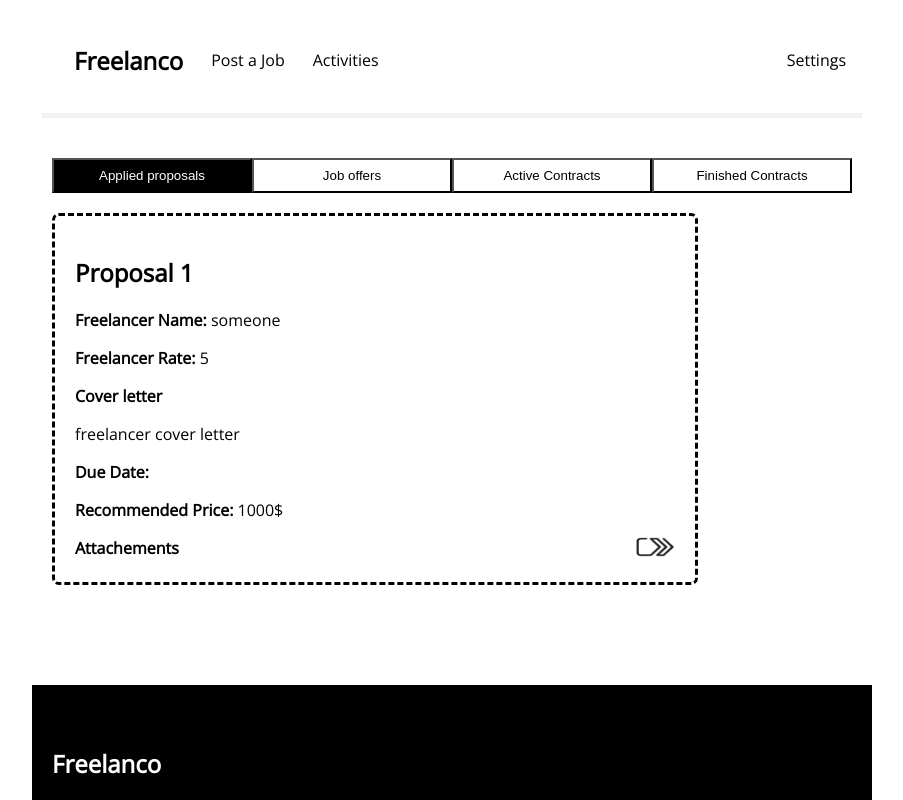
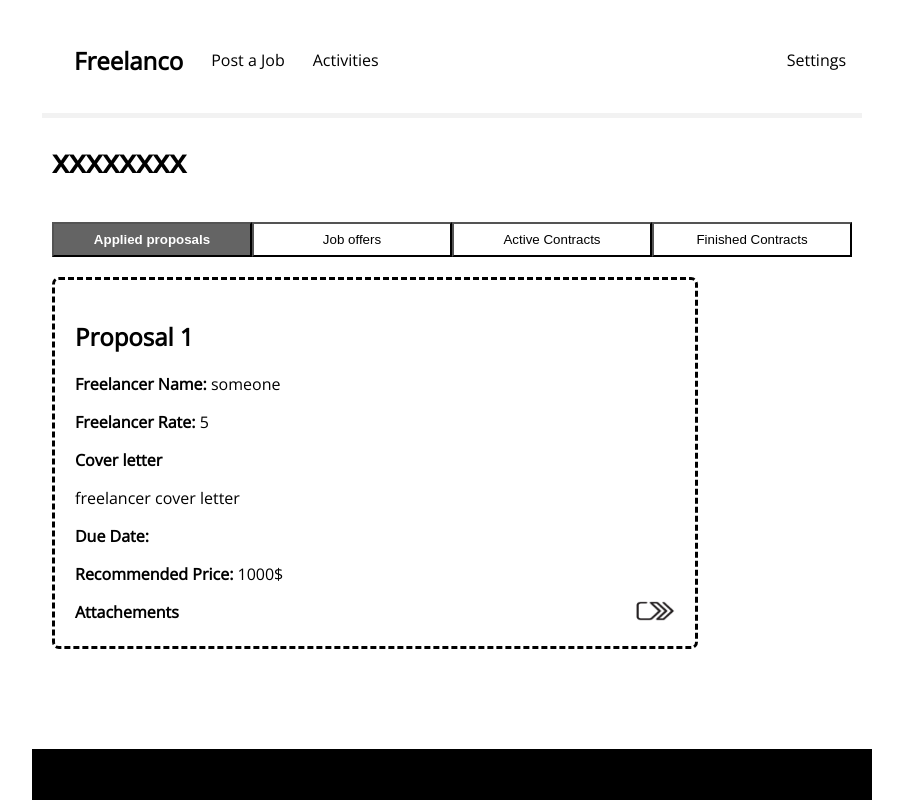
Before and after one commit to moezemara/freelance-dashboard, a React (Create React App) app: page /client-activities in a window 1280 px wide. In both pictures the pointer is over the button "Applied proposals". Shown: the top 800 px of the page, without its empty margins (188-1091 px from the left). Built offline with nearby package versions, Linux system fonts and the light colour scheme.

Commit message:
some updates

```diff
--- a/src/ActivitiesPage.js
+++ b/src/ActivitiesPage.js
@@ -1,7 +1,7 @@
 import { useEffect, useState } from "react";
 import ContractCard from "./ContractCard";
 import ProposalCard from "./ProposalCard";
-
+import ProfileCard from "./ProfileCard";
 
 const arr = [{'id':1,title:'Proposal 1',freelancerName:'someone',freelancerRate:'5',coverLetter:"freelancer cover letter",duedate:"5-13-2022", price:1000},];
 const my_contracts = [{id:1,clientName:'someone',freelancerName:'someone else',description:'job description should be written here',price:'500'}]
@@ -62,6 +62,9 @@ const ActivitiesPage = () => {
 
     return (
         <div className="activitiespage">
+            <div>
+            <ProfileCard title="Job Card Example" price="1800" description="job description"/>
+            </div>
             <div className="activitiesNavbar">
                 <button id={buttonsClasses['appliedproposlas']} onClick={()=>{handleBtnClick('appliedproposlas');}}>Applied proposals</button>
                 <button id={buttonsClasses['joboffers']} onClick={()=>{handleBtnClick('joboffers');}}>Job offers</button>
--- /dev/null
+++ b/src/ProfileCard.js
@@ -0,0 +1,9 @@
+const ProfileCard = () => {
+    return (
+        <div className="profilecard">
+            <h1>xxxxxxxx</h1>
+        </div>
+    );
+}
+
+export default ProfileCard;
--- a/src/index.css
+++ b/src/index.css
@@ -484,7 +484,13 @@ background-color: rgb(0, 0, 0);
 
 
 
-.activitiesNavbar button:hover, #activebutton{
-  background-color: black;
+#activebutton{
+  background-color: rgb(0, 0, 0);
   color:white;
 }
+
+.activitiesNavbar button:hover{
+  background-color: rgb(100, 100, 100);
+  color:white;
+  font-weight: 800;
+}
```
